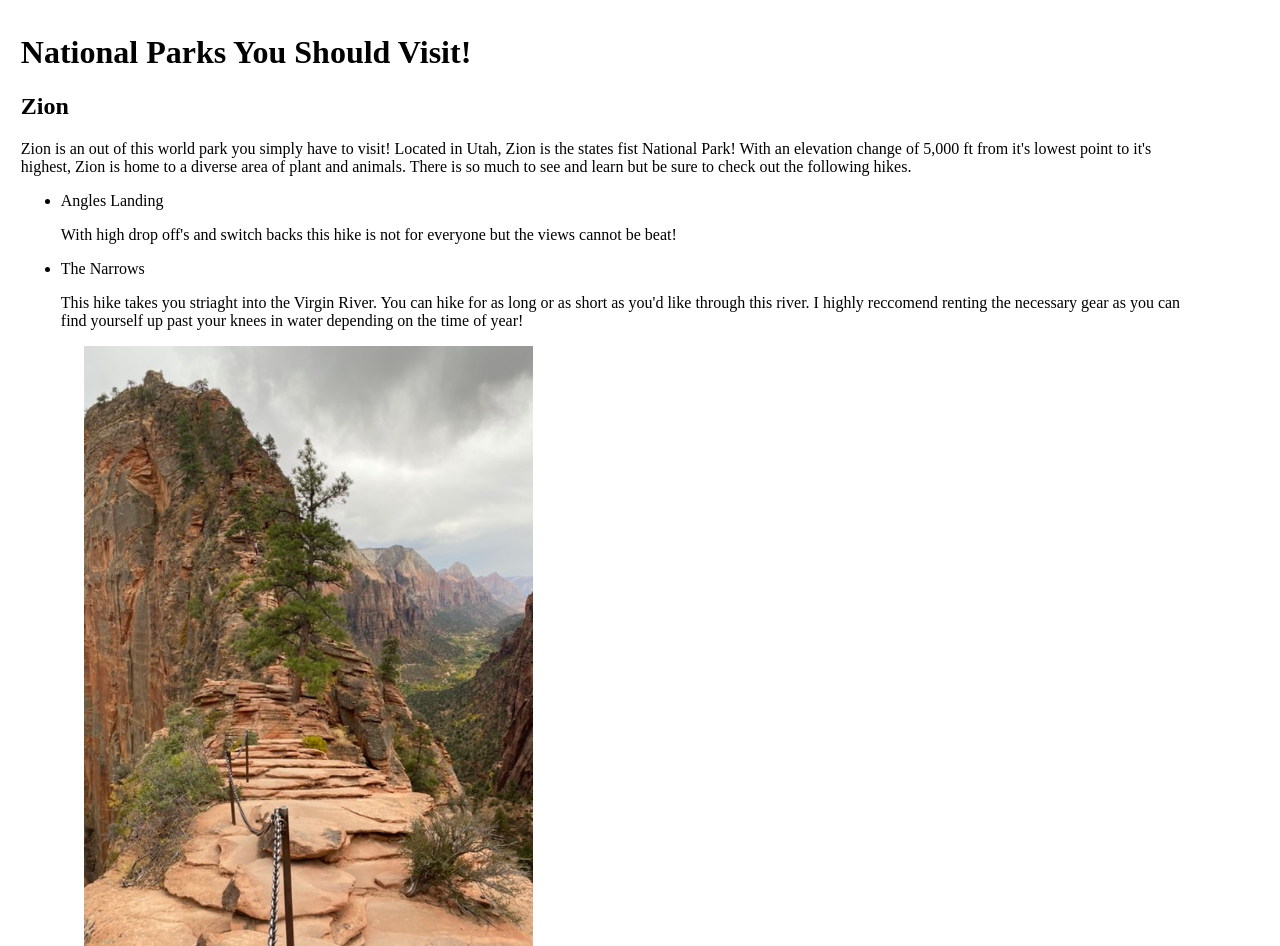
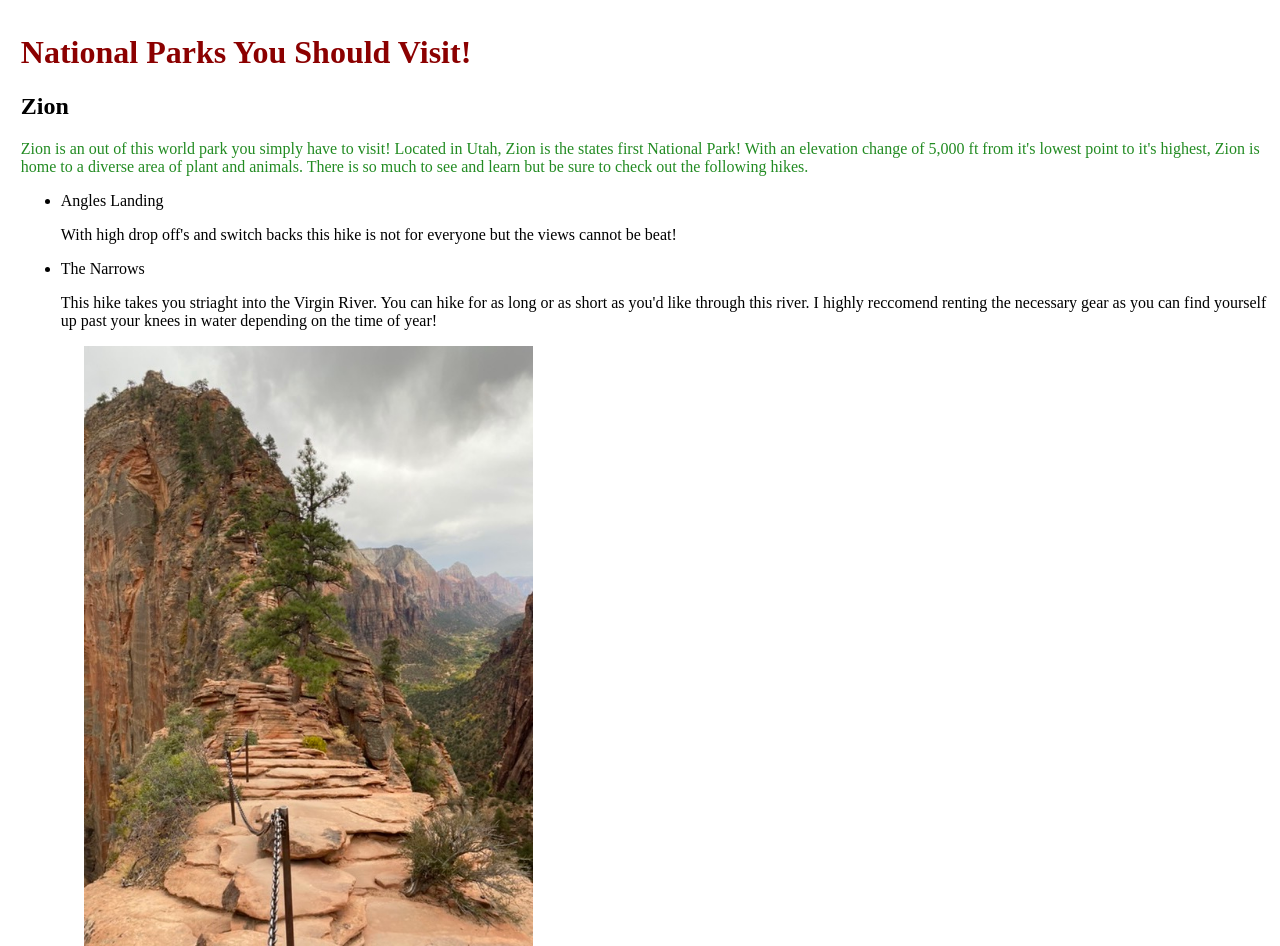
Before and after one commit to LaunchCodeAllhubs/js-assignment-4-html-me-something-cameronfeeman, a website: page index.html in a window 1280 px wide. Shown: the top 946 px of the page. Drawn offline with Linux system fonts and the light colour scheme.

Commit message:
Final with all CSS done.

```diff
--- a/index.html
+++ b/index.html
@@ -4,7 +4,7 @@
       <link rel="stylesheet" href="styles.css">
       <title> National Parks You Should Visit!</title>
 
-      <h1> National Parks You Should Visit!</h1>
+      <h1 id="mainHeading"> National Parks You Should Visit!</h1>
    </head>
 
    <main>
@@ -14,9 +14,9 @@
 
       <article>
       <header>
-         <h1 class="Zion">Zion</h1>
+         <h1>Zion</h1>
       </header>
-      <p>Zion is an out of this world park you simply have to visit! Located in Utah, Zion is the states fist National Park! With an elevation change of 5,000 ft from it's lowest point to it's highest, Zion is home to a diverse area of plant and animals. There is so much to see and learn but be sure to check out the following hikes.</p>
+      <p id="testP" class="funParagraph">Zion is an out of this world park you simply have to visit! Located in Utah, Zion is the states first National Park! With an elevation change of 5,000 ft from it's lowest point to it's highest, Zion is home to a diverse area of plant and animals. There is so much to see and learn but be sure to check out the following hikes.</p>
       <ul>
       <li> Angles Landing </li>
       <p> With high drop off's and switch backs this hike is not for everyone but the views cannot be beat!  </p>
--- a/styles.css
+++ b/styles.css
@@ -4,10 +4,9 @@ html{
     padding-left: 1%;
     padding-top: 1%;
 }
-p {
-    padding-right: 6%;
-
-
+body{
+    margin: 8px;
+    display: block;
 }
 img {
    margin-left: 2%;
@@ -17,6 +16,9 @@ img {
 figcaption {
     margin-left: 2%;
 }
-.zion {
-    color: rosybrown;
+#mainHeading {
+    color: darkred;
 }
+.funParagraph {
+    color: forestgreen;
+}
```
